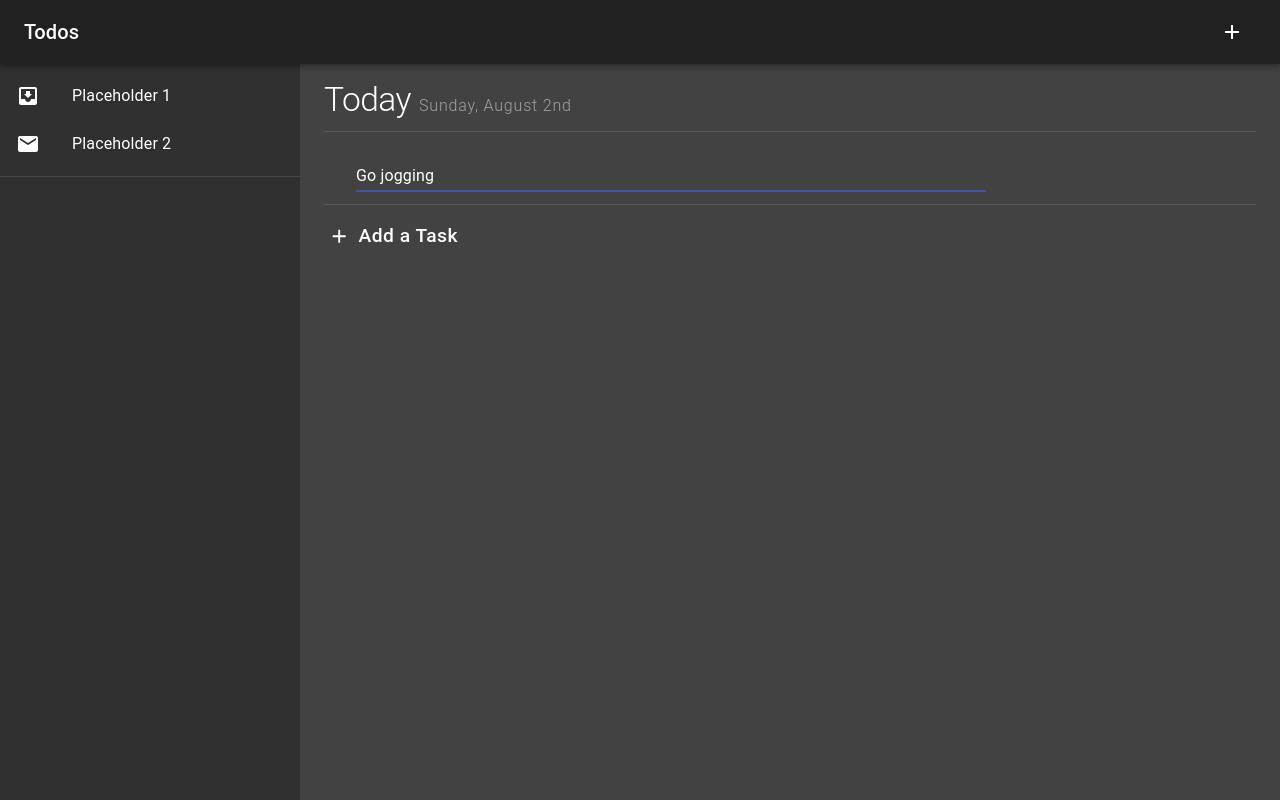
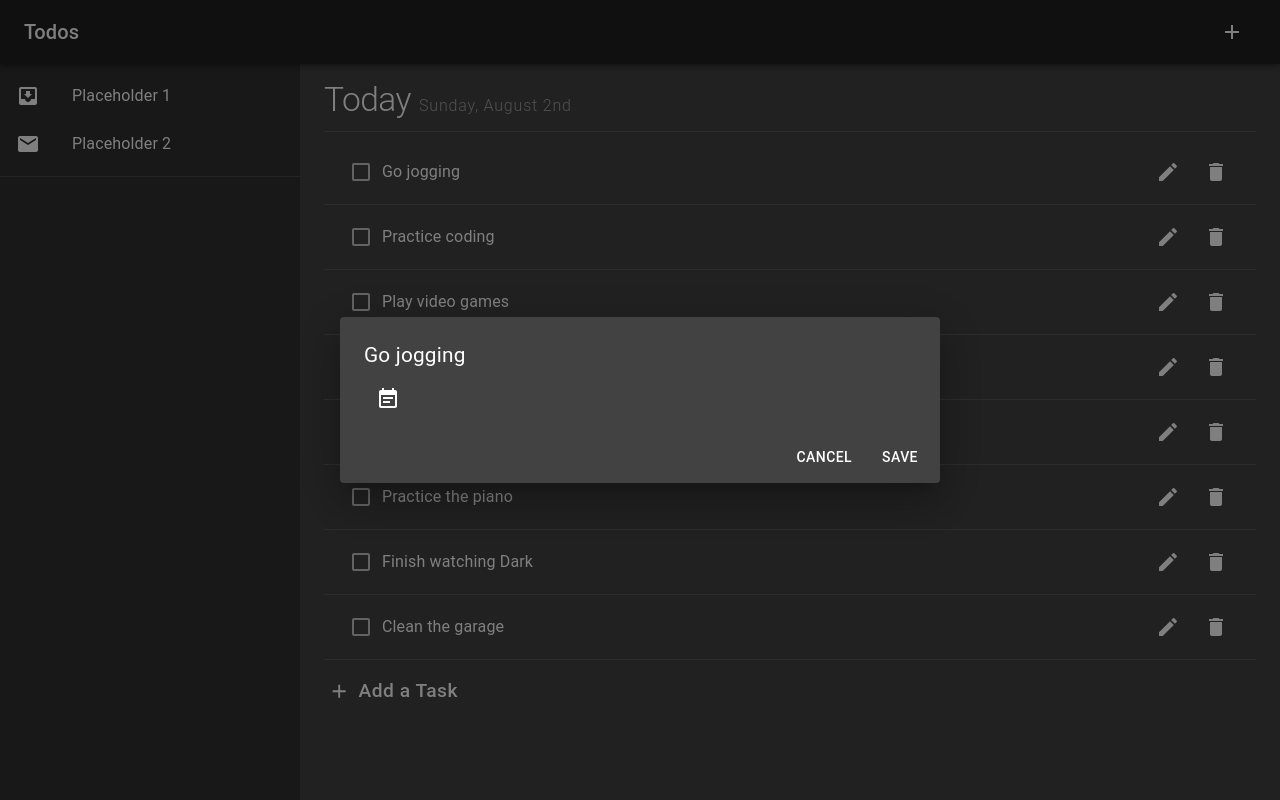
Before and after one commit to Slowcobo/todo, a React (Create React App) app: page / in a window 1280 px wide. Both pictures are taken after a click on the button 1168 px from the left and 171 px from the top of the page. Built offline with nearby package versions, Linux system fonts and the light colour scheme.

Commit message:
Refactor EditTodoForm to dialog

```diff
--- a/src/EditTodoForm.js
+++ b/src/EditTodoForm.js
@@ -1,29 +1,81 @@
-import React, { useContext } from "react";
-import TextField from "@material-ui/core/TextField";
+import React, { useState, useContext } from "react";
+import moment from "moment";
+import { makeStyles } from "@material-ui/core/styles";
+import Button from "@material-ui/core/Button";
+import InputBase from "@material-ui/core/InputBase";
+import Dialog from "@material-ui/core/Dialog";
+import DialogActions from "@material-ui/core/DialogActions";
+import DialogContent from "@material-ui/core/DialogContent";
+import IconButton from "@material-ui/core/IconButton";
+import EventNoteIcon from "@material-ui/icons/EventNote";
+import useInputState from "./hooks/useInputState";
 import { DispatchContext } from "./context/todos.context";
-import useInputState from "./hooks/useInputState";
+import TodoDatePicker from "./TodoDatePicker";
 
-export default function EditTodoForm({ id, task, toggleForm }) {
+const useStyles = makeStyles((theme) => ({
+  root: {},
+}));
+
+export default function EditTodoForm({ id, task, date, open, setOpen }) {
   const dispatch = useContext(DispatchContext);
-  const [value, handleChange, reset] = useInputState(task);
+  const [showPicker, setShowPicker] = useState(false);
+  const [taskVal, handleTaskChange] = useInputState(task);
+  const [dateVal, handleDateChange] = useState(date);
+  const classes = useStyles();
+
+  const handleFormClose = () => {
+    setOpen(false); // handleClose();
+    setShowPicker(false);
+  };
+
+  const handleSubmit = () => {
+    dispatch({
+      type: "EDIT",
+      id: id,
+      task: taskVal,
+      date: moment(dateVal).format("YYYY-MM-DD"),
+    });
+    setOpen(false);
+  };
 
   return (
+    <Dialog
+      className={classes.root}
+      open={open}
+      onClose={handleFormClose}
+      fullWidth
+      aria-labelledby="todo-form-dialog"
+    >
+      <DialogContent>
         <form
           onSubmit={(e) => {
             e.preventDefault();
-        dispatch({ type: "EDIT", id: id, task: value });
-        reset();
-        toggleForm();
+            handleSubmit();
           }}
-      style={{ marginLeft: "1rem", width: "70%" }}
         >
-      <TextField
-        margin="normal"
-        value={value}
-        onChange={handleChange}
+          <InputBase
+            value={taskVal}
+            autoFocus
+            onChange={handleTaskChange}
             fullWidth
-        autoFocus
+            style={{ fontSize: "1.3rem" }}
           />
         </form>
+        <IconButton onClick={() => setShowPicker(true)}>
+          <EventNoteIcon />
+        </IconButton>
+
+        <TodoDatePicker
+          date={dateVal}
+          setDate={handleDateChange}
+          showPicker={showPicker}
+          setShowPicker={setShowPicker}
+        />
+      </DialogContent>
+      <DialogActions>
+        <Button onClick={handleFormClose}>Cancel</Button>
+        <Button onClick={handleSubmit}>Save</Button>
+      </DialogActions>
+    </Dialog>
   );
 }
--- a/src/Todo.js
+++ b/src/Todo.js
@@ -1,4 +1,4 @@
-import React, { useContext, memo } from "react";
+import React, { useState, useContext, memo } from "react";
 import ListItem from "@material-ui/core/ListItem";
 import ListItemText from "@material-ui/core/ListItemText";
 import ListItemSecondaryAction from "@material-ui/core/ListItemSecondaryAction";
@@ -7,19 +7,15 @@ import IconButton from "@material-ui/core/IconButton";
 import EditIcon from "@material-ui/icons/Edit";
 import DeleteIcon from "@material-ui/icons/Delete";
 import { DispatchContext } from "./context/todos.context";
-import useToggleState from "./hooks/useToggleState";
 import EditTodoForm from "./EditTodoForm";
 
-function Todo({ id, task, completed }) {
+function Todo({ id, task, date, completed }) {
   const dispatch = useContext(DispatchContext);
-  const [isEditing, toggleForm] = useToggleState(false);
+  const [open, setOpen] = useState(false); // const { open, handleClose } = useContext(TodoFormContext);
 
   return (
+    <>
       <ListItem style={{ height: "64px" }}>
-      {isEditing ? (
-        <EditTodoForm id={id} task={task} toggleForm={toggleForm} />
-      ) : (
-        <>
         <Checkbox
           tabIndex={-1}
           checked={completed}
@@ -31,16 +27,22 @@ function Todo({ id, task, completed }) {
           {task}
         </ListItemText>
         <ListItemSecondaryAction>
-            <IconButton onClick={toggleForm}>
+          <IconButton onClick={() => setOpen(true)}>
             <EditIcon aria-label="Edit" />
           </IconButton>
           <IconButton onClick={() => dispatch({ type: "REMOVE", id: id })}>
             <DeleteIcon aria-label="Delete" />
           </IconButton>
         </ListItemSecondaryAction>
+      </ListItem>
+      <EditTodoForm
+        id={id}
+        task={task}
+        date={date}
+        open={open}
+        setOpen={setOpen}
+      />
     </>
-      )}
-    </ListItem>
   );
 }
 
--- a/src/TodoDashboard.js
+++ b/src/TodoDashboard.js
@@ -1,4 +1,4 @@
-import React, { useState, useContext } from "react";
+import React, { useContext } from "react";
 import moment from "moment";
 import { makeStyles } from "@material-ui/core/styles";
 import Typography from "@material-ui/core/Typography";
@@ -36,9 +36,11 @@ const useStyles = makeStyles((theme) => ({
 export default function TodoDashboard() {
   const classes = useStyles();
   const date = moment();
-  const todos = useContext(TodosContext).filter(
-    (todo) => todo.date === date.format("YYYY-MM-DD")
-  );
+  const todos = useContext(TodosContext);
+
+  // .filter(
+  //   (todo) => todo.date === date.format("YYYY-MM-DD")
+  // );
   const { handleOpen } = useContext(TodoFormContext);
 
   return (
--- a/src/TodoForm.js
+++ b/src/TodoForm.js
@@ -38,7 +38,7 @@ export default function TodoForm() {
         task: task,
         date: moment(date).format("YYYY-MM-DD"),
       });
-      handleClose();
+      handleFormClose();
     }
   };
 
```
Lines whose indentation alone changed are shown as unchanged.
